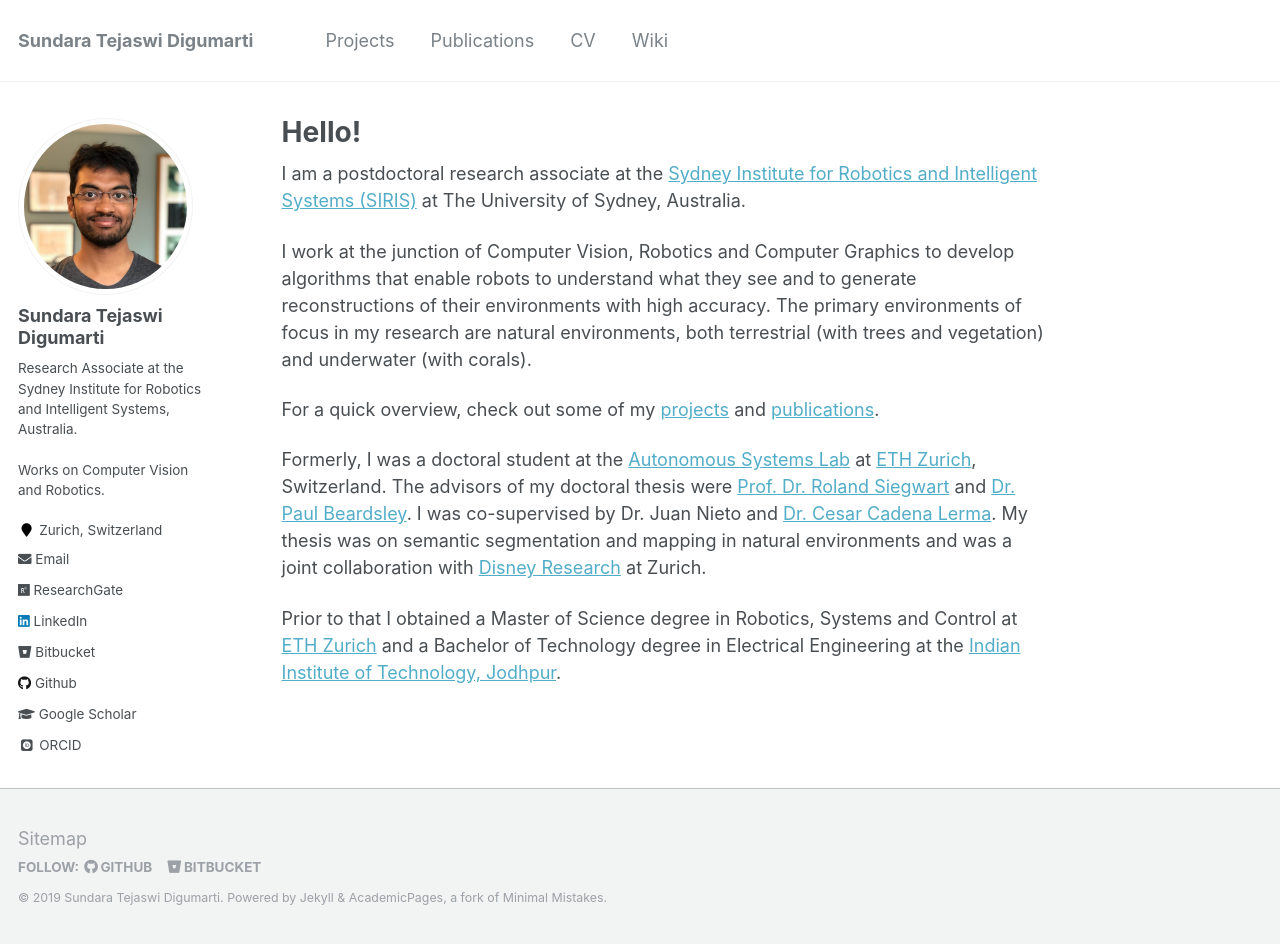
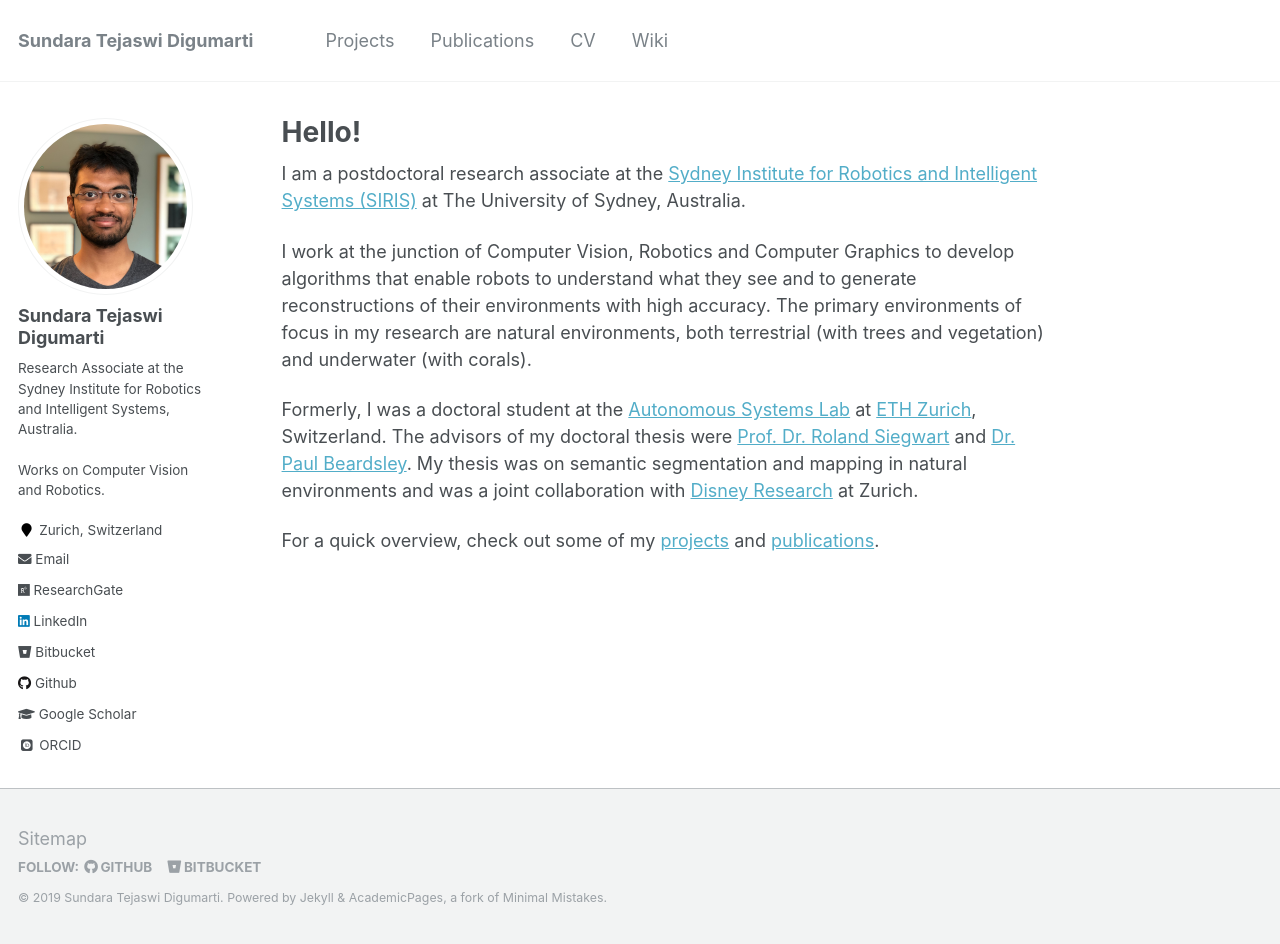
Before and after one commit to tejaswid/tejaswid.github.io, a Jekyll site: the page built from _pages/about.md, in a window 1280 px wide and 944 px high. Built offline with Jekyll 4.4.1, drawn with Linux system fonts in a browser that asks for light colours; some web fonts are replaced.

Commit message:
Removed extra info

```diff
--- a/_pages/about.md
+++ b/_pages/about.md
@@ -11,11 +11,12 @@ I am a postdoctoral research associate at the [Sydney Institute for Robotics and
 
 I work at the junction of Computer Vision, Robotics and Computer Graphics to develop algorithms that enable robots to understand what they see and to generate reconstructions of their environments with high accuracy. The primary environments of focus in my research are natural environments, both terrestrial (with trees and vegetation) and underwater (with corals).
 
+Formerly, I was a doctoral student at the [Autonomous Systems Lab](http://www.asl.ethz.ch/) at [ETH Zurich](https://www.ethz.ch/en.html), Switzerland.
+The advisors of my doctoral thesis were [Prof. Dr. Roland Siegwart](http://www.asl.ethz.ch/the-lab/people/person-detail.Mjk5ODE=.TGlzdC8yMDI4LDEyMDExMzk5Mjg=.html) and [Dr. Paul Beardsley](https://www.linkedin.com/in/p-beardsley/).
+My thesis was on semantic segmentation and mapping in natural environments and was a joint collaboration with [Disney Research](https://www.disneyresearch.com/) at Zurich.
+
+[//]: # "I was co-supervised by Dr. Juan Nieto and [Dr. Cesar Cadena Lerma](http://www.asl.ethz.ch/the-lab/people/person-detail.html?persid=223714)."
+
 For a quick overview, check out some of my [projects](projects) and [publications](publications).
 
-Formerly, I was a doctoral student at the [Autonomous Systems Lab](http://www.asl.ethz.ch/) at [ETH Zurich](https://www.ethz.ch/en.html), Switzerland.
-The advisors of my doctoral thesis were [Prof. Dr. Roland Siegwart](http://www.asl.ethz.ch/the-lab/people/person-detail.Mjk5ODE=.TGlzdC8yMDI4LDEyMDExMzk5Mjg=.html) and [Dr. Paul Beardsley](https://www.linkedin.com/in/p-beardsley/).
-I was co-supervised by Dr. Juan Nieto and [Dr. Cesar Cadena Lerma](http://www.asl.ethz.ch/the-lab/people/person-detail.html?persid=223714).
-My thesis was on semantic segmentation and mapping in natural environments and was a joint collaboration with [Disney Research](https://www.disneyresearch.com/) at Zurich.
-
-Prior to that I obtained a Master of Science degree in Robotics, Systems and Control at [ETH Zurich](https://www.ethz.ch/en.html) and a Bachelor of Technology degree in Electrical Engineering at the [Indian Institute of Technology, Jodhpur](http://iitj.ac.in/).
+[//]: # "Prior to that I obtained a Master of Science degree in Robotics, Systems and Control at [ETH Zurich](https://www.ethz.ch/en.html) and a Bachelor of Technology degree in Electrical Engineering at the [Indian Institute of Technology, Jodhpur](http://iitj.ac.in/)."
```
